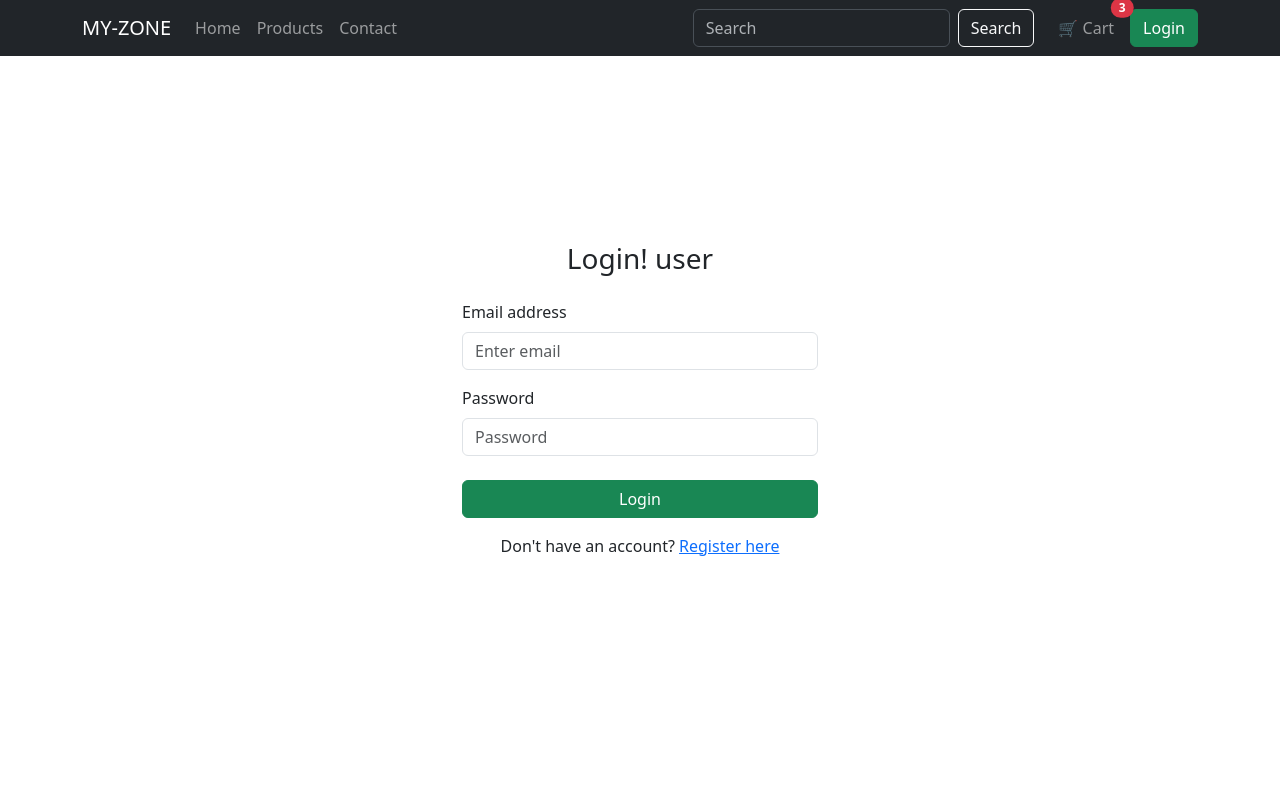
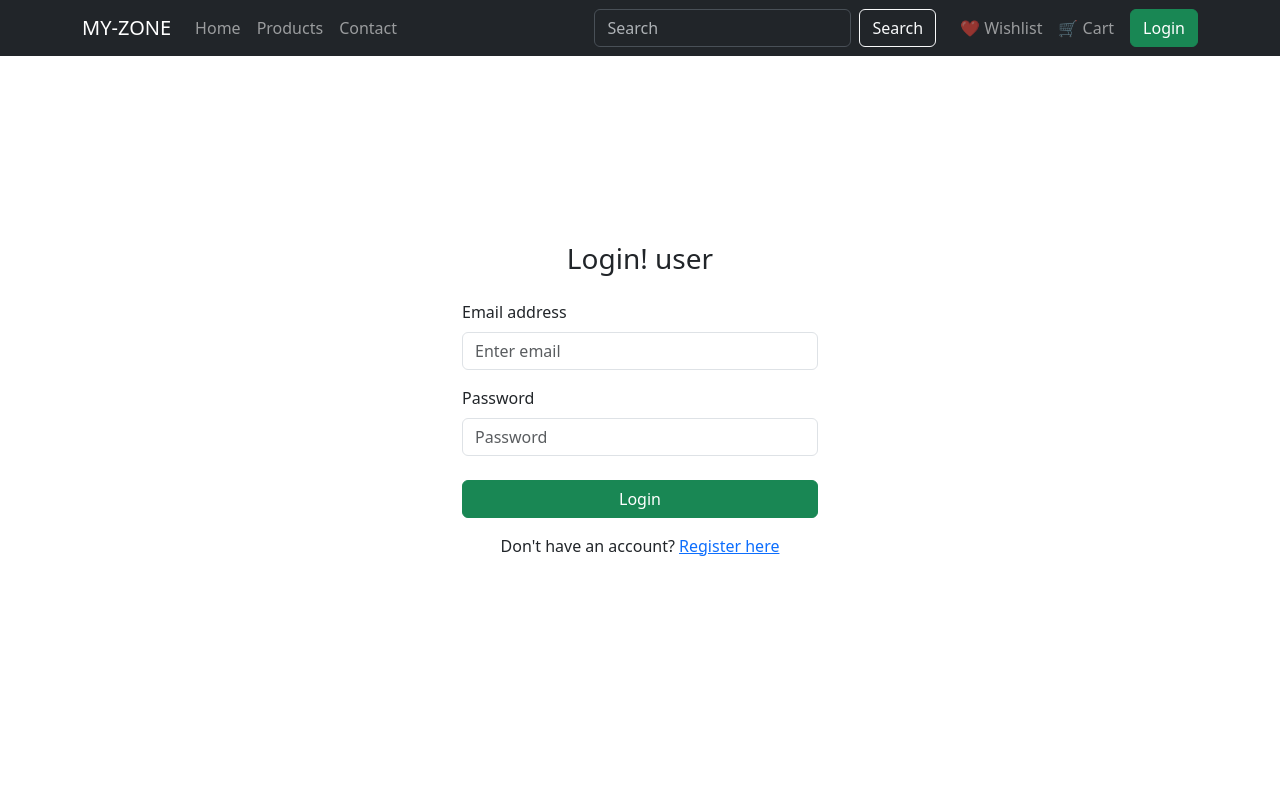
Before and after one commit to Noufalvmkd/botprojectClient, a React (Vite) app: page /login in a window 1280 px wide. Shown: the top 800 px of the page. Built offline with nearby package versions, Linux system fonts and the light colour scheme; no server answers.

Commit message:
user header mofify

```diff
--- a/src/components/Userheader.jsx
+++ b/src/components/Userheader.jsx
@@ -12,7 +12,8 @@ const Userheader = () => {
   const isLoggedIn = useSelector((state) => state.user.isUserAuth);
   const userData = useSelector((state) => state.user.userData);
 
-  const cartItemCount = 3; // mock for now
+  const cartItemCount = 3;   // mock for now
+  const wishlistCount = 2;   // mock for now
 
   const handleLogout = () => {
     dispatch(clearUser()); // clear redux state
@@ -36,11 +37,33 @@ const Userheader = () => {
         </form>
 
         <Nav className="align-items-center">
-          <Nav.Link as={Link} to="/cart" className="position-relative">
+
+          {/* Wishlist */}
+          <Nav.Link
+            as={Link}
+            to={isLoggedIn ? "/wishlist" : "/login"}
+            className="position-relative"
+          >
+            ❤️ Wishlist
+            {isLoggedIn && (
+              <Badge bg="info" pill className="position-absolute top-0 start-100 translate-middle">
+                {wishlistCount}
+              </Badge>
+            )}
+          </Nav.Link>
+
+          {/* Cart */}
+          <Nav.Link
+            as={Link}
+            to={isLoggedIn ? "/cart" : "/login"}
+            className="position-relative"
+          >
             🛒 Cart
-            <Badge bg="danger" pill className="position-absolute top-0 start-100 translate-middle">
-              {cartItemCount}
-            </Badge>
+            {isLoggedIn && (
+              <Badge bg="danger" pill className="position-absolute top-0 start-100 translate-middle">
+                {cartItemCount}
+              </Badge>
+            )}
           </Nav.Link>
 
           {isLoggedIn ? (
@@ -64,29 +87,3 @@ const Userheader = () => {
 };
 
 export default Userheader;
-
-
-
-
-
-
-       {/* {isLoggedIn ? (
-  <Nav.Item>
-    <Link to="/profile">
-      <Image
-        src="https://img.daisyui.com/images/stock/photo-1534528741775-53994a69daeb.webp"
-        roundedCircle
-        width="40"
-        height="40"
-        alt="User Avatar"
-        style={{ objectFit: "cover" }}
-      />
-    </Link>
-  </Nav.Item>
-) : (
-  <Nav.Item>
-    <Link to="/login" className="nav-link">
-      Login
-    </Link>
-  </Nav.Item>
-)} */}
--- a/src/components/user/UserLoggedHeader.jsx
+++ b/src/components/user/UserLoggedHeader.jsx
@@ -1,9 +1,29 @@
 import React from "react";
-import { Link } from "react-router-dom";
+import { Link, useNavigate } from "react-router-dom";
 import { ShoppingBag, Heart, User } from "lucide-react";
 import { Navbar, Nav, Container, Badge, Dropdown } from "react-bootstrap";
+import axiosinstance from "../../config/axiosinstance";
+import { useDispatch } from "react-redux";
+import { clearUser } from "../../globalstate/features/UserSlice"; // 👈 adjust path if needed
 
 const UserLoggedHeader = () => {
+  const dispatch = useDispatch();
+  const navigate = useNavigate();
+
+  const handleLogout = async () => {
+    try {
+      await axiosinstance.put("/user/logout", {}, { withCredentials: true });
+
+      // clear redux user state
+      dispatch(clearUser());
+
+      // navigate to home
+      navigate("/");
+    } catch (err) {
+      console.error("Logout error:", err);
+    }
+  };
+
   return (
     <Navbar bg="light" expand="lg" className="shadow-sm fixed-top">
       <Container>
@@ -49,7 +69,7 @@ const UserLoggedHeader = () => {
                 <Dropdown.Item as={Link} to="/user/profile">My Profile</Dropdown.Item>
                 <Dropdown.Item as={Link} to="/user/settings">Settings</Dropdown.Item>
                 <Dropdown.Divider />
-                <Dropdown.Item as={Link} to="/logout" className="text-danger">
+                <Dropdown.Item onClick={handleLogout} className="text-danger">
                   Logout
                 </Dropdown.Item>
               </Dropdown.Menu>
--- a/src/pages/shared/Login.jsx
+++ b/src/pages/shared/Login.jsx
@@ -1,6 +1,6 @@
 import React from 'react';
 import { Form, Button, Container, Row, Col, Alert } from 'react-bootstrap';
-import { useNavigate, Link } from 'react-router-dom';
+import { useNavigate, Link, useLocation } from 'react-router-dom';
 import { useDispatch } from 'react-redux';
 import { saveUser } from '../../globalstate/features/UserSlice';
 import { useForm } from 'react-hook-form';
@@ -9,6 +9,7 @@ import axiosinstance from '../../config/axiosinstance';
 const Login = ({ role }) => {
   const dispatch = useDispatch();
   const navigate = useNavigate();
+  const location = useLocation();
   const [message, setMessage] = React.useState('');
 
   // React Hook Form setup
@@ -18,17 +19,16 @@ const Login = ({ role }) => {
     formState: { errors, isSubmitting },
   } = useForm();
 
-  // Determine role, API endpoint, and profile route
+  // Default user settings
   const user = {
     role: 'user',
     loginApi: '/user/login',
-    profileRoute: '/user/profile',
   };
 
+  // Override if admin
   if (role === 'admin') {
     user.role = 'admin';
     user.loginApi = '/admin/login';
-    user.profileRoute = '/admin/profile';
   }
 
   const onSubmit = async (data) => {
@@ -42,7 +42,7 @@ const Login = ({ role }) => {
         withCredentials: true, // crucial for cookies
       });
 
-      // If backend sends token and data separately, fetch user info next
+      // Fetch logged user info after login
       const checkUserRes = await axiosinstance.get('/user/check-user', {
         withCredentials: true,
       });
@@ -50,8 +50,18 @@ const Login = ({ role }) => {
       // Save user in Redux
       dispatch(saveUser(checkUserRes?.data?.data));
 
-      // Navigate to profile
-      navigate(user.profileRoute);
+      // ✅ Decide where to redirect
+      let redirectTo;
+      if (user.role === "admin") {
+        // Admin → dashboard
+        redirectTo = location.state?.from || "/admin/dashboard";
+      } else {
+        // User → homepage (or back to previous page like product/cart)
+        redirectTo = location.state?.from || "/";
+      }
+
+      navigate(redirectTo, { replace: true });
+
     } catch (err) {
       setMessage(err.response?.data?.message || 'Login failed');
     }
@@ -104,96 +114,3 @@ const Login = ({ role }) => {
 };
 
 export default Login;
-
-
-
-
-
-
-
-// import React, { useState } from 'react';
-// import { Form, Button, Container, Row, Col, Alert } from 'react-bootstrap';
-// import axios from 'axios';
-// import { useNavigate, Link } from 'react-router-dom';
-// import { useDispatch } from 'react-redux';
-// import { updateLoginStatus } from '../../globalstate/login/LoginSlice';
-
-// const Login = () => {
-//   const dispatch = useDispatch();
-//   const [formData, setFormData] = useState({ email: '', password: '' });
-//   const [message, setMessage] = useState('');
-//   const navigate = useNavigate();
-
-//   const handleChange = (e) => {
-//     setFormData((prev) => ({
-//       ...prev,
-//       [e.target.name]: e.target.value,
-//     }));
-//   };
-
-//   const handleSubmit = async (e) => {
-//   e.preventDefault();
-//   setMessage('');
-//   try {
-//     const res = await axios.post(
-//       `${import.meta.env.VITE_API_DOMAIN}/api/user/login`,
-//       formData,
-//       { withCredentials: true }
-//     );
-
-//     console.log(res);
-//     dispatch(updateLoginStatus(true));
-//     navigate('/');
-//   } catch (err) {
-//     setMessage(err.response?.data?.message || "Login failed");
-//   }
-// };
-
-//   return (
-// <div style={{ minHeight: '100vh' }} className="d-flex justify-content-center align-items-center">
-//       <Container>
-//         <Row className="justify-content-center">
-//           <Col xs={12} md={6} lg={4}>
-//             <h3 className="text-center mb-4">Login</h3>
-//             {message && <Alert variant="danger">{message}</Alert>}
-//             <Form onSubmit={handleSubmit}>
-//               <Form.Group className="mb-3">
-//                 <Form.Label>Email address</Form.Label>
-//                 <Form.Control
-//                   type="email"
-//                   name="email"
-//                   value={formData.email}
-//                   onChange={handleChange}
-//                   placeholder="Enter email"
-//                   required
-//                 />
-//               </Form.Group>
-
-//               <Form.Group className="mb-4">
-//                 <Form.Label>Password</Form.Label>
-//                 <Form.Control
-//                   type="password"
-//                   name="password"
-//                   value={formData.password}
-//                   onChange={handleChange}
-//                   placeholder="Password"
-//                   required
-//                 />
-//               </Form.Group>
-
-//               <Button variant="success" type="submit" className="w-100 mb-3">
-//                 Login
-//               </Button>
-
-//               <div className="text-center">
-//                 Don't have an account? <Link to="/register">Register here</Link>
-//               </div>
-//             </Form>
-//           </Col>
-//         </Row>
-//       </Container>
-//     </div>
-//   );
-// };
-
-// export default Login;
--- a/src/pages/user/ProductDetails.jsx
+++ b/src/pages/user/ProductDetails.jsx
@@ -1,24 +1,24 @@
 import React, { useEffect, useState } from "react";
-import { useParams } from "react-router-dom";
+import { useParams, useNavigate, useLocation } from "react-router-dom";
 import axiosinstance from "../../config/axiosinstance";
 import toast from "react-hot-toast";
 
 const ProductDetails = () => {
   const params = useParams();
+  const navigate = useNavigate();
+  const location = useLocation();
   const { productId } = params;
-  console.log("params ==", params.productId);
 
   const [productDetails, setProductDetails] = useState({});
-  const [quantity, setQuantity] = useState(1); // 👈 quantity state
+  const [quantity, setQuantity] = useState(1);
 
+  // Fetch product details
   const fetchProducts = async () => {
     try {
       const response = await axiosinstance({
         method: "GET",
         url: `products/getbyid/${productId}`,
       });
-      console.log("API Response:", response.data);
-
       setProductDetails(response.data);
     } catch (error) {
       console.log(error);
@@ -27,29 +27,31 @@ const ProductDetails = () => {
 
   useEffect(() => {
     fetchProducts();
-  }, []);
+  }, [productId]);
 
+  // Add to cart
   const addToCart = async () => {
     try {
-    const res = await axiosinstance({
-      url: "cart/add-cart",
-      method: "POST",
-      data: {
+      const res = await axiosinstance.post("cart/add-cart", {
         productId,
         quantity,
-      },
       });
 
-    // 👇 Show backend message in toast
       toast.success(res.data.message || "Product added to cart");
     } catch (error) {
       console.log(error);
+
+      if (error.response?.status === 401) {
+        toast.error("Please login to continue");
+        // 👇 Save current path so we can return after login
+        navigate("/login", { state: { from: location.pathname } });
+      } else {
         toast.error(error.response?.data?.message || "Failed to add product");
+      }
     }
   };
 
   return (
-    <>
     <div className="container my-5">
       <div className="row justify-content-center">
         <div className="col-md-10">
@@ -99,7 +101,6 @@ const ProductDetails = () => {
                   >
                     Add to Cart
                   </button>
-
                 </div>
               </div>
             </div>
@@ -107,7 +108,6 @@ const ProductDetails = () => {
         </div>
       </div>
     </div>
-    </>
   );
 };
 
```
Lines whose indentation alone changed are shown as unchanged.
